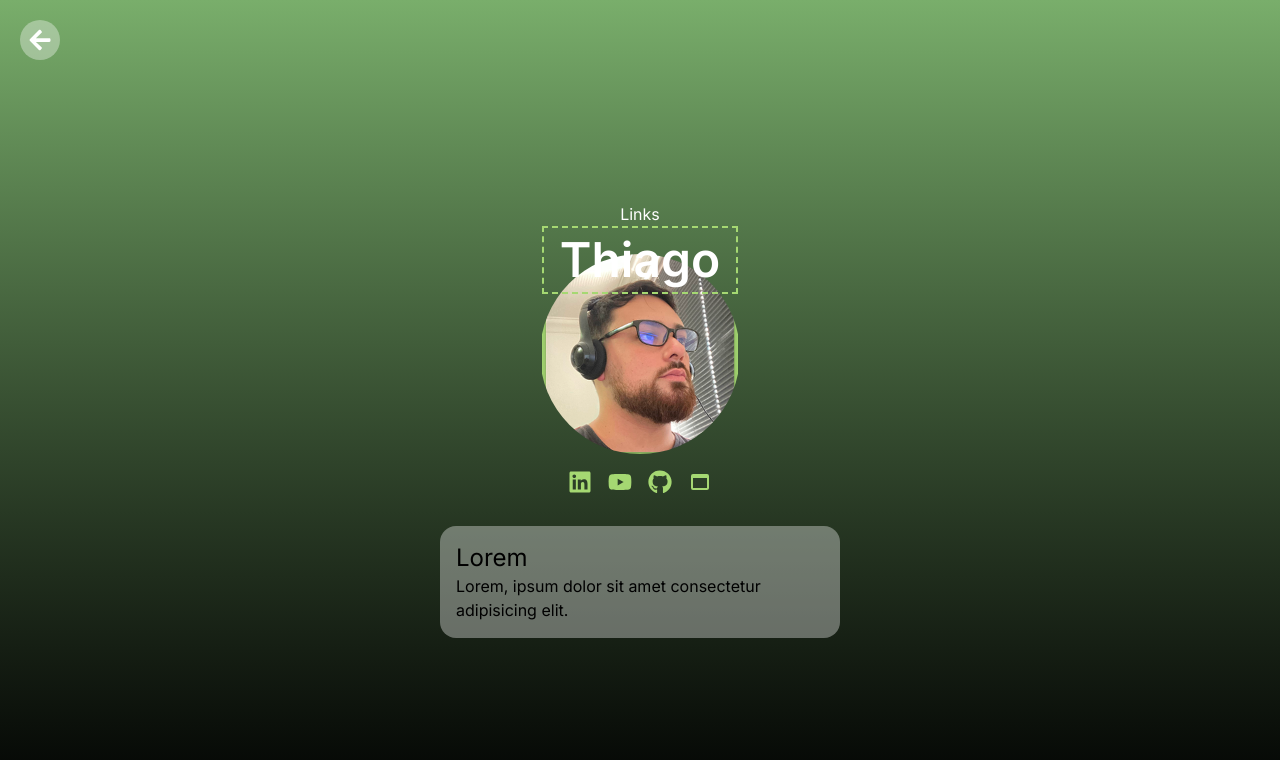
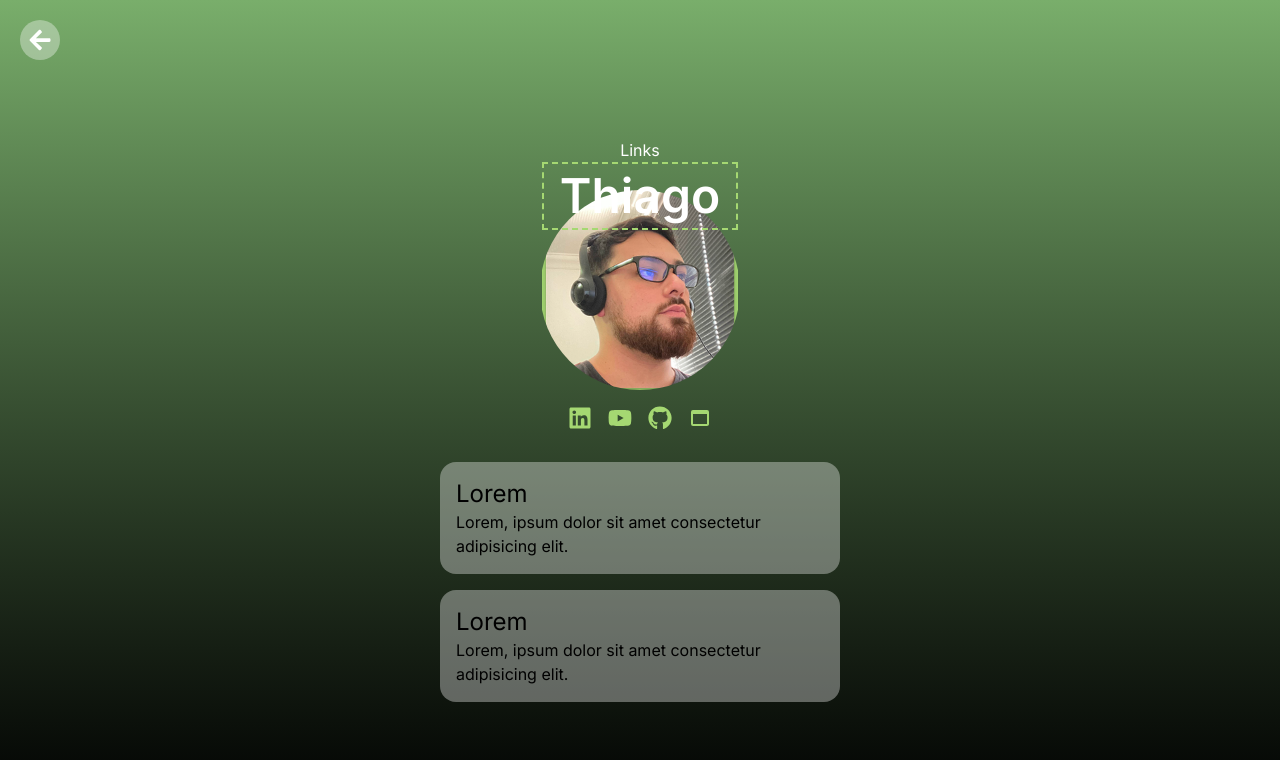
Before and after one commit to Thiago-Nascimento-2000/Meu-Portfolio-Thiago-de-Oliveira-Nascimento, a Next.js app: page /links in a window 1280 px wide. Shown: the top 760 px of the page. Built offline with nearby package versions, Linux system fonts and the light colour scheme.

Commit message:
Ajuste: link de /links no nav desktop

```diff
--- a/app/_sections/Hero/_components/nav/Nav.tsx
+++ b/app/_sections/Hero/_components/nav/Nav.tsx
@@ -1,4 +1,5 @@
 import * as Card from "./components";
+import Link from "next/link";
 
 import logo from "../../../../public/logothiago.webp";
 
@@ -16,7 +17,9 @@ const Nav = () => {
           </Card.ContainerLinks>
         </Card.ContainerNav>
         <Card.ContainerButtonNav>
-          <Card.Button textButton="Contatos" />
+          <Link href="/links">
+            <Card.Button textButton="Contatos" />
+          </Link>
           <Card.Button textButton="Download CV" />
         </Card.ContainerButtonNav>
       </Card.Nav>
--- a/app/_sections/Hero/_components/nav/components.tsx
+++ b/app/_sections/Hero/_components/nav/components.tsx
@@ -1,5 +1,6 @@
 import Image, { StaticImageData } from "next/image";
 import links from "./linksNavType";
+
 // Container
 type ContainerProps = { children: React.ReactNode };
 export const Container = ({ children }: ContainerProps) => {
--- a/app/links/page.tsx
+++ b/app/links/page.tsx
@@ -45,7 +45,11 @@ const Links = () => {
         />
       </div>
 
-      <section className="mt-8">
+      <section className="mt-8 flex flex-col gap-4">
+        <div className="bg-white/35 w-100 h-fit rounded-2xl p-4 flex flex-col justify-center">
+          <h2 className="text-2xl">Lorem</h2>
+          <p>Lorem, ipsum dolor sit amet consectetur adipisicing elit.</p>
+        </div>
         <div className="bg-white/35 w-100 h-fit rounded-2xl p-4 flex flex-col justify-center">
           <h2 className="text-2xl">Lorem</h2>
           <p>Lorem, ipsum dolor sit amet consectetur adipisicing elit.</p>
```
